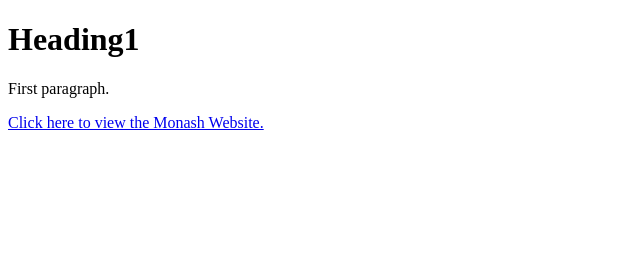
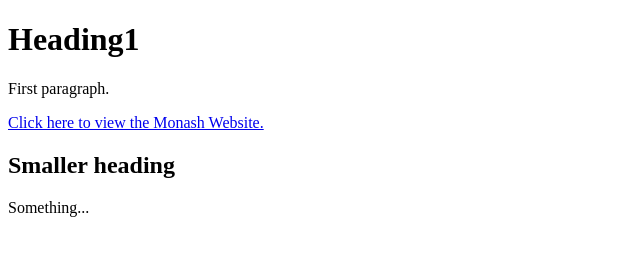
Before and after one commit to matchalatte801/3179, a plain HTML site: page index.html in a window 1280 px wide. Shown: the whole page, without its empty margins (0-640 px from the left). Drawn offline with Linux system fonts and the light colour scheme.

Commit message:
Upload modified file

```diff
--- a/index.html
+++ b/index.html
@@ -9,5 +9,7 @@
     <p> First paragraph. </p>
     <a href = "https://www.monash.edu/"> Click here to view the Monash Website.</a>
 
+    <h2>Smaller heading </h2>
+    <p>Something...</p>
 </body>
 </html>
```
